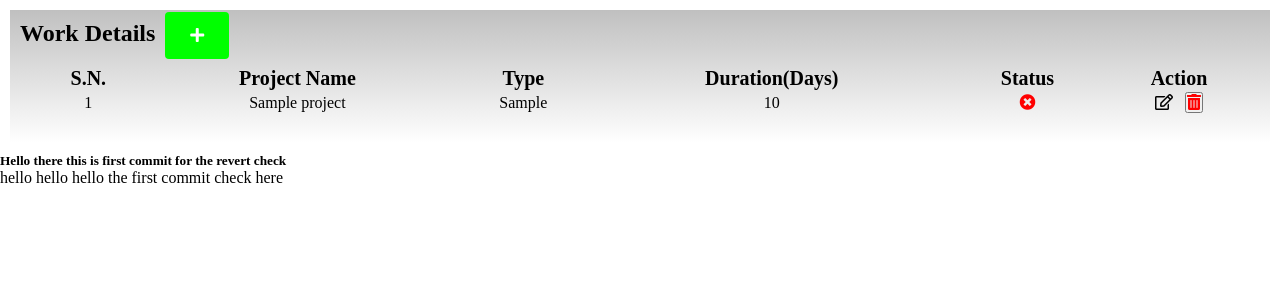
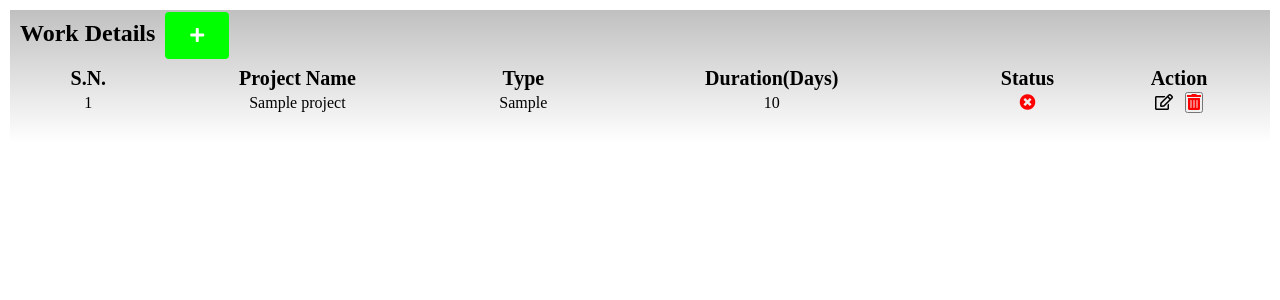
Before and after one commit to sharad52/Work_Management_System, a Django app: template templates/index.html in a window 1280 px wide. Shown: the part 73-373 px from the top of the page. Run offline with Django 3.2, Linux system fonts and the light colour scheme; the template is opened without the code that fills it: most values are stand-ins (such as "Sample title", 1, 10 or a date in 2020).

Commit message:
Revert "first commit for the revert"
This reverts commit 8d01954be8572bcee76cea0acb6b454b514d2bd7.

```diff
--- a/templates/index.html
+++ b/templates/index.html
@@ -50,10 +50,7 @@
 		</tbody>
 	</table>
 </div>
-<div>
-	<h5>Hello there this is first commit for the revert check</h5>
-	<p>hello hello hello the first commit check here</p>
-</div>
+
 {% endblock %}
 
 <!--
```
